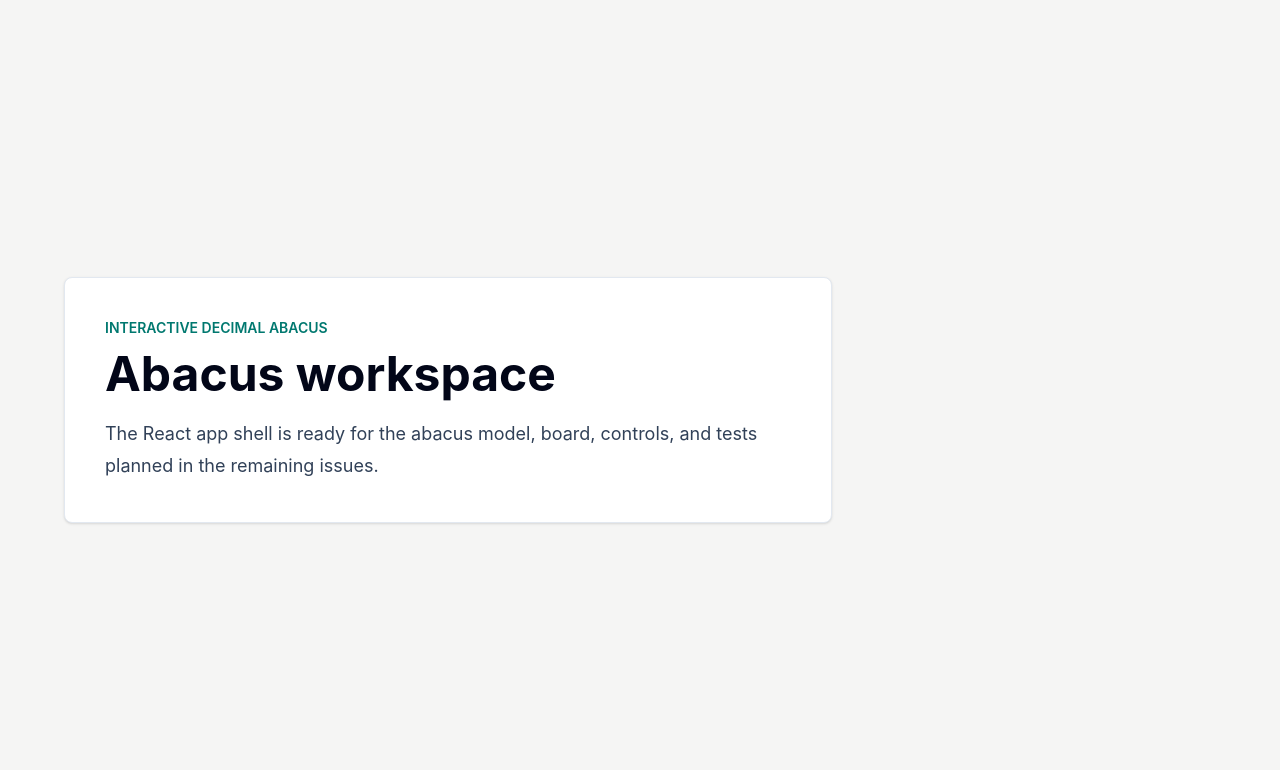
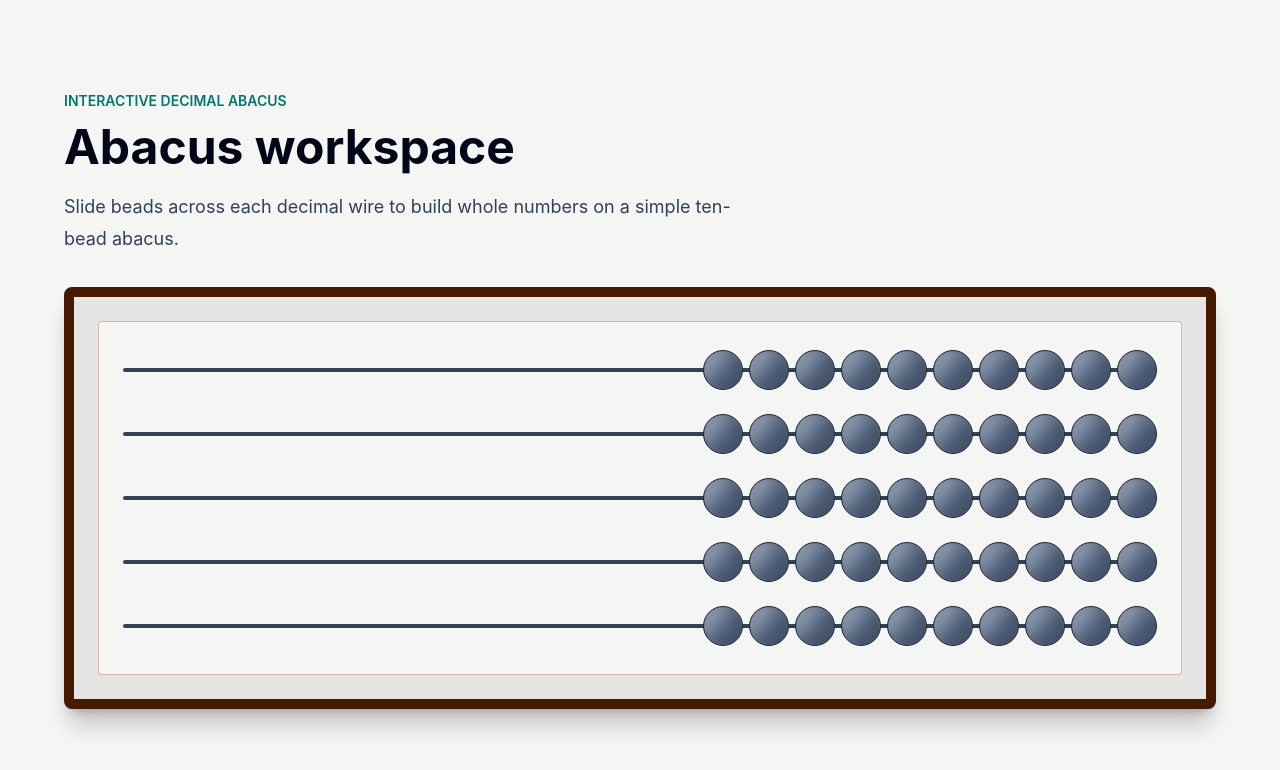
Before and after one commit to mtplayground/alex-1883-test-44, a React (Vite) app: page / in a window 1280 px wide. Shown: the top 770 px of the page. Built offline with nearby package versions, Linux system fonts and the light colour scheme.

Commit message:
feat: Abacus board component

```diff
--- a/src/App.tsx
+++ b/src/App.tsx
@@ -1,11 +1,13 @@
+import { AbacusBoard } from './components';
+
 function App() {
   return (
-    <main className="min-h-screen bg-stone-100 px-4 py-10 text-slate-900 sm:px-6 lg:px-8">
+    <main className="min-h-screen bg-stone-100 px-4 py-8 text-slate-900 sm:px-6 lg:px-8">
       <section
-        className="mx-auto flex min-h-[calc(100vh-5rem)] w-full max-w-6xl items-center"
+        className="mx-auto flex min-h-[calc(100vh-4rem)] w-full max-w-6xl flex-col justify-center gap-8"
         aria-labelledby="app-title"
       >
-        <div className="w-full max-w-3xl rounded-lg border border-slate-200 bg-white p-6 shadow-sm sm:p-10">
+        <header className="max-w-3xl">
           <p className="text-sm font-semibold uppercase tracking-normal text-teal-700">
             Interactive decimal abacus
           </p>
@@ -16,10 +18,12 @@ function App() {
             Abacus workspace
           </h1>
           <p className="mt-5 max-w-2xl text-lg leading-8 text-slate-700">
-            The React app shell is ready for the abacus model, board, controls,
-            and tests planned in the remaining issues.
+            Slide beads across each decimal wire to build whole numbers on a
+            simple ten-bead abacus.
           </p>
-        </div>
+        </header>
+
+        <AbacusBoard />
       </section>
     </main>
   );
--- /dev/null
+++ b/src/components/AbacusBoard.tsx
@@ -0,0 +1,53 @@
+import { useState } from 'react';
+
+import {
+  DEFAULT_WIRE_COUNT,
+  createAbacusState,
+  isValidWireCount,
+} from '../domain/abacus';
+import type { AbacusState } from '../domain/abacus';
+import { Wire } from './Wire';
+
+export interface AbacusBoardProps {
+  readonly wireCount?: number;
+  readonly initialState?: AbacusState;
+  readonly className?: string;
+}
+
+export function AbacusBoard({
+  wireCount = DEFAULT_WIRE_COUNT,
+  initialState,
+  className = '',
+}: AbacusBoardProps) {
+  if (!isValidWireCount(wireCount)) {
+    throw new RangeError('Abacus board wire count must be a positive integer.');
+  }
+
+  const [boardState] = useState<AbacusState>(() => {
+    if (initialState) {
+      return initialState;
+    }
+
+    return createAbacusState({ wireCount });
+  });
+
+  const displayWires = [...boardState.wires].reverse();
+
+  return (
+    <section
+      aria-label={`${boardState.wires.length}-wire abacus board`}
+      className={['w-full', className].join(' ')}
+      data-wire-count={boardState.wires.length}
+    >
+      <div className="rounded-lg border-[10px] border-amber-950 bg-stone-200 p-4 shadow-xl shadow-slate-950/20 sm:p-6">
+        <div className="rounded border border-amber-900/30 bg-stone-100 px-4 py-5 sm:px-6">
+          <div className="flex flex-col gap-2">
+            {displayWires.map((wire) => (
+              <Wire key={wire.index} wire={wire} />
+            ))}
+          </div>
+        </div>
+      </div>
+    </section>
+  );
+}
--- a/src/components/index.ts
+++ b/src/components/index.ts
@@ -1,4 +1,6 @@
 export { Bead } from './Bead';
 export type { BeadProps } from './Bead';
+export { AbacusBoard } from './AbacusBoard';
+export type { AbacusBoardProps } from './AbacusBoard';
 export { Wire } from './Wire';
 export type { WireProps } from './Wire';
```
